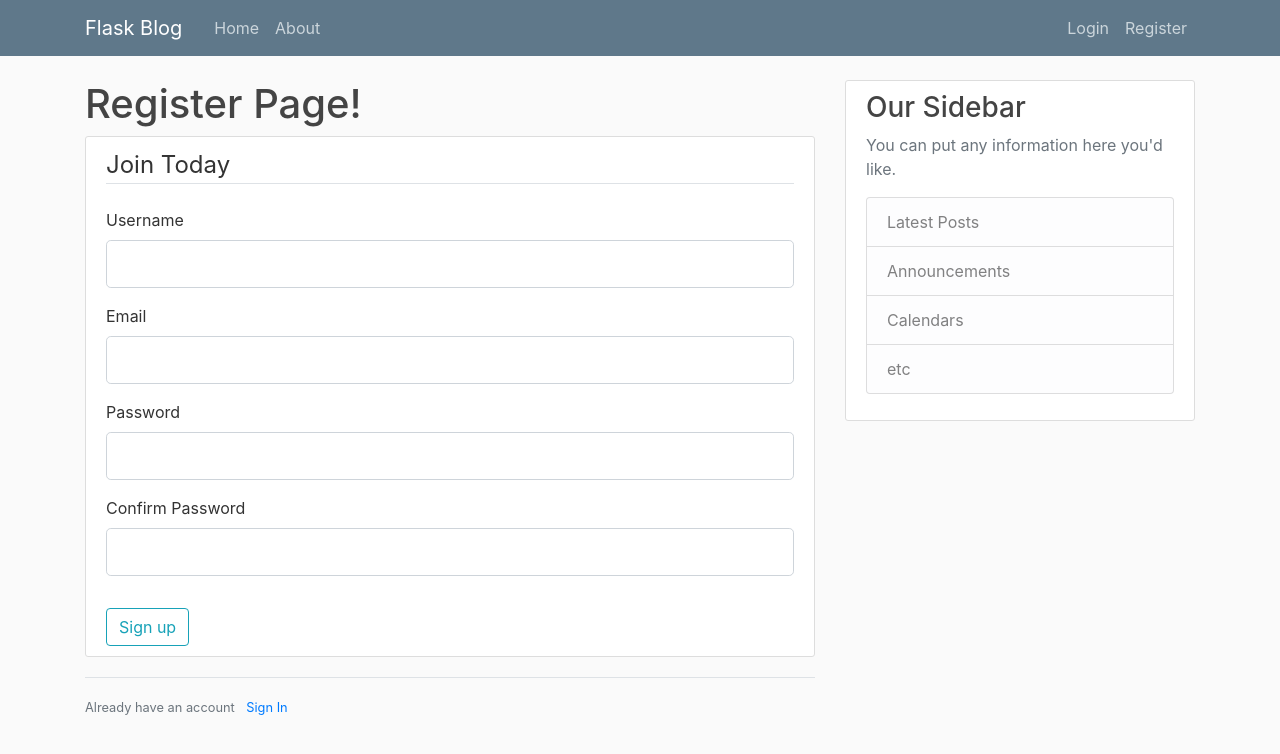
After one commit to sridhar1029/WebDev, a Flask app: page /register in a window 1280 px wide. The commit adds this page. Shown: the top 754 px of the page. Run offline with Flask 2, Linux system fonts and the light colour scheme; some libraries are stand-ins or nearby versions.

Commit message:
Added Register, login form and Created database

```diff
--- a/Flask_Blog/flaskblog.py
+++ b/Flask_Blog/flaskblog.py
@@ -1,5 +1,34 @@
-from flask import Flask, render_template, url_for
+from flask import Flask, render_template, url_for, flash, redirect
+from forms import RegistrationForm, LoginForm
+from flask_sqlalchemy import SQLAlchemy
+from datetime import datetime
+
+#configs
 app = Flask(__name__)
+app.config['SECRET_KEY'] = '2d18235222308352904cf7104a580a6c'
+app.config['SQLALCHEMY_DATABASE_URI'] = 'sqlite:///site.db' #three slaches means relative path from current file
+db = SQLAlchemy(app)
+
+class User(db.Model):
+    id = db.Column(db.Integer, primary_key=True)
+    username = db.Column(db.String(20), unique=True, nullable=False)
+    email = db.Column(db.String(120), unique=True, nullable=False)
+    image_file = db.Column(db.String(20), nullable=False, default='default.jpg')
+    password = db.Column(db.String(60), nullable=False)
+    posts = db.relationship('Post', backref="author", lazy=True) #backred is similar to adding a author col to the post model
+
+    def __repr__(self):
+        return f"User('{self.username}', '{self.email}', '{self.image_file}')"
+
+class Post(db.Model):
+    id = db.Column(db.Integer, primary_key=True)
+    title = db.Column(db.String(100), nullable=False)
+    date_posted = db.Column(db.DateTime, nullable=False, default=datetime.utcnow)
+    content = db.Column(db.Text, nullable=False)
+    user_id = db.Column(db.Integer, db.ForeignKey('user.id'), nullable=False)
+
+    def __repr__(self):
+        return f"User('{self.title}', '{self.date_posted}'"
 
 posts = [
     {
@@ -31,5 +60,24 @@ def home():
 def about():
     return render_template("about.html", title="About")
 
+@app.route("/register", methods=['GET', 'POST'])
+def register():
+    form = RegistrationForm()
+    if form.validate_on_submit():
+        flash(f"Account created for {form.username.data}!", 'success')
+        return redirect(url_for('home'))
+    return render_template('register.html', title="Register", form=form)
+
+@app.route("/login", methods=['GET', 'POST'])
+def login():
+    form = LoginForm()
+    if form.validate_on_submit():
+        if form.email.data == 'sdng123@gmail.com' and form.password.data == 'qwerty':
+            flash('Welcome Sridhar Adhikarla B-)', 'success')
+            return redirect(url_for('home'))
+        else:
+            flash('Unsuccessful login! Plz check the email or password', 'danger')
+    return render_template('login.html', title='Login', form=form)
+
 if __name__ == "__main__":
     app.run(debug=True)
--- /dev/null
+++ b/Flask_Blog/forms.py
@@ -0,0 +1,18 @@
+from flask_wtf import FlaskForm
+from wtforms import StringField, PasswordField, SubmitField, BooleanField
+from wtforms.validators import DataRequired, Length, Email, EqualTo
+
+class RegistrationForm(FlaskForm):
+    username = StringField('Username',
+                           validators=[DataRequired(),
+                                       Length(min=2, max=20)])
+    email = StringField('Email', validators=[DataRequired(), Email()])
+    password = PasswordField('Password', validators=[DataRequired()])
+    confirm_password = PasswordField('Confirm Password', validators=[DataRequired(), EqualTo('password')])
+    submit = SubmitField('Sign up')
+
+class LoginForm(FlaskForm):
+    email = StringField('Email', validators=[DataRequired(), Email()])
+    password = PasswordField('Password', validators=[DataRequired()])
+    remember = BooleanField('Remember Me')
+    login = SubmitField('Login')
--- a/Flask_Blog/templates/layout.html
+++ b/Flask_Blog/templates/layout.html
@@ -21,19 +21,19 @@
     <header class="site-header">
       <nav class="navbar navbar-expand-md navbar-dark bg-steel fixed-top">
         <div class="container">
-          <a class="navbar-brand mr-4" href="/">Flask Blog</a>
+          <a class="navbar-brand mr-4" href="{{ url_for('home') }}">Flask Blog</a>
           <button class="navbar-toggler" type="button" data-toggle="collapse" data-target="#navbarToggle" aria-controls="navbarToggle" aria-expanded="false" aria-label="Toggle navigation">
             <span class="navbar-toggler-icon"></span>
           </button>
           <div class="collapse navbar-collapse" id="navbarToggle">
             <div class="navbar-nav mr-auto">
-              <a class="nav-item nav-link" href="/">Home</a>
-              <a class="nav-item nav-link" href="/about">About</a>
+              <a class="nav-item nav-link" href="{{ url_for('home') }}">Home</a>
+              <a class="nav-item nav-link" href="{{ url_for('about') }}">About</a>
             </div>
             <!-- Navbar Right Side -->
             <div class="navbar-nav">
-              <a class="nav-item nav-link" href="/login">Login</a>
-              <a class="nav-item nav-link" href="/register">Register</a>
+              <a class="nav-item nav-link" href="{{ url_for('login') }}">Login</a>
+              <a class="nav-item nav-link" href="{{ url_for('register') }}">Register</a>
             </div>
           </div>
         </div>
@@ -43,7 +43,16 @@
     <main role="main" class="container">
       <div class="row">
         <div class="col-md-8">
-          {% block content %}{% endblock %}
+            {% with messages = get_flashed_messages(with_categories=True) %}
+                {% if messages %}
+                    {% for category, message in messages %}
+                        <div class="alert alert-{{category}}">
+                            {{ message }}
+                        </div>
+                    {% endfor %}
+                {% endif %}
+            {% endwith %}
+            {% block content %}{% endblock %}
         </div>
         <div class="col-md-4">
           <div class="content-section">
--- /dev/null
+++ b/Flask_Blog/templates/register.html
@@ -0,0 +1,73 @@
+{% extends "layout.html" %}
+
+{% block content %}
+<h1>Register Page!</h1>
+<div class="content-section">
+    <form method="POST" action="">
+        {{ form.hidden_tag() }}
+        <fieldset class="form-group">
+            <legend class="border-bottom mb-4">Join Today</legend>
+            <div class="form-group">
+                {{ form.username.label(class='form-control-label') }}
+                {% if form.username.errors %}
+                    {{ form.username(class='form-control form-control-lg is-invalid') }}
+                    <div class="invalid-feedback">
+                        {% for error in form.username.errors %}
+                            <span>{{ error }}</span>
+                        {% endfor %}
+                    </div>
+                {% else %}
+                    {{ form.username(class='form-control form-control-lg') }}
+                {% endif %}
+            </div>
+            <div class="form-group">
+                {{ form.email.label(class='form-control-label') }}
+                {% if form.email.errors %}
+                    {{ form.email(class='form-control form-control-lg is-invalid') }}
+                    <div class="invalid-feedback">
+                        {% for error in form.email.errors %}
+                            <span>{{ error }}</span>
+                        {% endfor %}
+                    </div>
+                {% else %}
+                    {{ form.email(class='form-control form-control-lg') }}
+                {% endif %}
+            </div>
+            <div class="form-group">
+                {{ form.password.label(class='form-control-label') }}
+                {% if form.password.errors %}
+                    {{ form.password(class='form-control form-control-lg is-invalid') }}
+                    <div class="invalid-feedback">
+                        {% for error in form.password.errors %}
+                            <span>{{ error }}</span>
+                        {% endfor %}
+                    </div>
+                {% else %}
+                    {{ form.password(class='form-control form-control-lg') }}
+                {% endif %}
+            </div>
+            <div class="form-group">
+                {{ form.confirm_password.label(class='form-control-label') }}
+                {% if form.confirm_password.errors %}
+                    {{ form.confirm_password(class='form-control form-control-lg is-invalid') }}
+                    <div class="invalid-feedback">
+                        {% for error in form.confirm_password.errors %}
+                            <span>{{ error }}</span>
+                        {% endfor %}
+                    </div>
+                {% else %}
+                    {{ form.confirm_password(class='form-control form-control-lg') }}
+                {% endif %}
+            </div>
+        </fieldset>
+        <div>
+            {{ form.submit(class='btn btn-outline-info') }}
+        </div>
+    </form>
+</div>
+<div class="border-top pt-3">
+    <small class="text-muted">
+        Already have an account <a class="ml-2" href="{{ url_for('login') }}">Sign In</a>
+    </small>
+</div>
+{% endblock content%}
```
Also changed, not shown: Flask_Blog/templates/login.html (added, +54 -0 lines), Flask_Blog/site.db (added).
